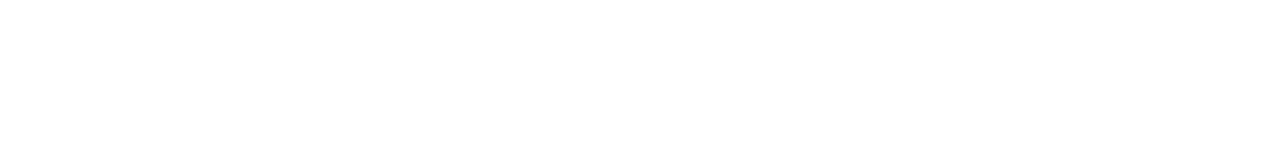
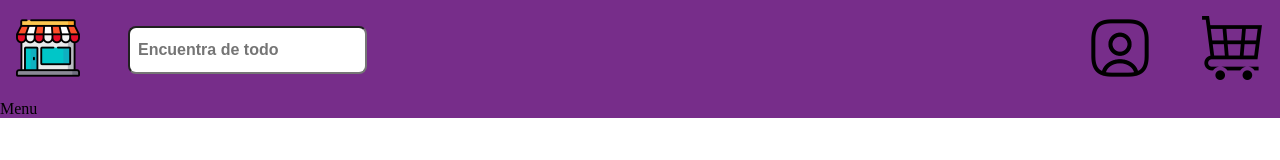
Before and after one commit to MarioQuirosLuna/PaginaTiendaOnline, a plain HTML site: page index.html in a window 1280 px wide. Drawn offline with Linux system fonts and the light colour scheme.

Commit message:
Add icons and styles

```diff
--- a/index.html
+++ b/index.html
@@ -6,10 +6,45 @@
     <meta http-equiv="X-UA-Compatible" content="IE=edge">
     <meta name="viewport" content="width=device-width, initial-scale=1.0">
     <title>Tienda Online</title>
+    <link rel="stylesheet" href="style.css">
 </head>
 
 <body>
+    <div class="page-container">
+        <header>
+            <div class="header_container">
+                <div class="flex">
+                    <div class="logo">
+                        <img class="icons" src="img/tienda.png" alt="logo_tienda">
+                    </div>
+                    <div class="search">
+                        <input type="text" placeholder="Encuentra de todo">
+                    </div>
+                </div>
+                <div class="flex flex-end">
+                    <div class="user-account">
+                        <img class="icons" src="img/usuario.png" alt="user_account">
+                    </div>
+                    <div class="car">
+                        <img class="icons" src="img/carrito-de-compras.png" alt="shopping_car">
+                    </div>
+                </div>
+            </div>
+            <div>
+                <nav>
+                    <ul>
+                        <li>Menu</li>
+                    </ul>
+                </nav>
+            </div>
+        </header>
+        <main>
 
+        </main>
+        <footer>
+
+        </footer>
+    </div>
 </body>
 
 </html>
--- /dev/null
+++ b/style.css
@@ -0,0 +1,52 @@
+* {
+    margin: 0;
+    padding: 0;
+    box-sizing: border-box;
+}
+
+.page-container {
+    height: 100vh;
+    width: 100vw;
+}
+
+header {
+    background-color: rgb(119, 45, 138);
+}
+
+.header_container {
+    width: 100vw;
+
+    display: flex;
+    justify-content: space-between;
+
+    padding: 1em;
+}
+
+.flex {
+    display: flex;
+    align-items: center;
+
+    width: 40%;
+}
+
+.flex-end {
+    justify-content: flex-end;
+}
+
+.icons {
+    width: 64px;
+}
+
+.logo,
+.user-account {
+    margin: 0 3em 0 0;
+}
+
+.search input[type="text"] {
+    width: 100%;
+    height: 3em;
+    border-radius: 8px;
+    padding: 0.5em;
+    font-size: 1em;
+    font-weight: bold;
+}
```
Also changed, not shown: img/carrito-de-compras.png (added), img/tienda.png (added), img/usuario.png (added).
